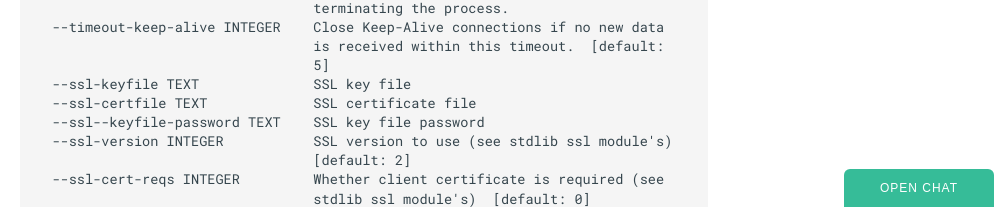
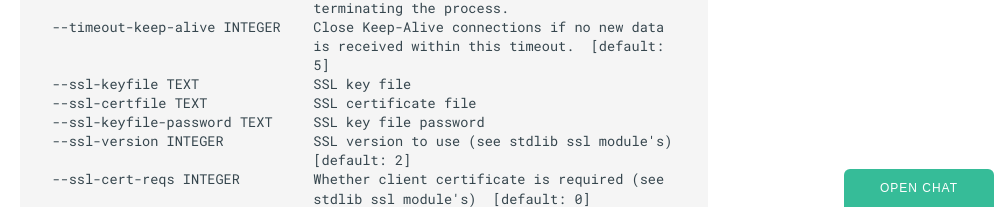
Before and after one commit to encode/uvicorn, an MkDocs documentation site: the page built from docs/deployment.md, in a window 1280 px wide and 1400 px high, scrolled down 479 px. Shown: the part 1193-1400 px from the top of the window, without its empty margins (276-1280 px from the left). Built offline with MkDocs 1.6.1 and Material for MkDocs 9.7.7, drawn with Linux system fonts in a browser that asks for light colours; comment, search, counter and statistics services are not loaded; old or Windows-style settings are respelled for this version of MkDocs; some of the changed text lies outside the part shown.

Commit message:
Fucked up the merge... Typo

```diff
--- a/docs/deployment.md
+++ b/docs/deployment.md
@@ -79,7 +79,7 @@ Options:
                                   5]
   --ssl-keyfile TEXT              SSL key file
   --ssl-certfile TEXT             SSL certificate file
-  --ssl--keyfile-password TEXT    SSL key file password
+  --ssl-keyfile-password TEXT     SSL key file password
   --ssl-version INTEGER           SSL version to use (see stdlib ssl module's)
                                   [default: 2]
   --ssl-cert-reqs INTEGER         Whether client certificate is required (see
--- a/requirements.txt
+++ b/requirements.txt
@@ -10,15 +10,14 @@ wheel
 # Testing
 autoflake
 black
-codecov
 flake8
 isort
 pytest
-pytest-cov
 pytest-mock
 requests
 mypy
 trustme
+coverage
 
 # Documentation
 mkdocs
```
